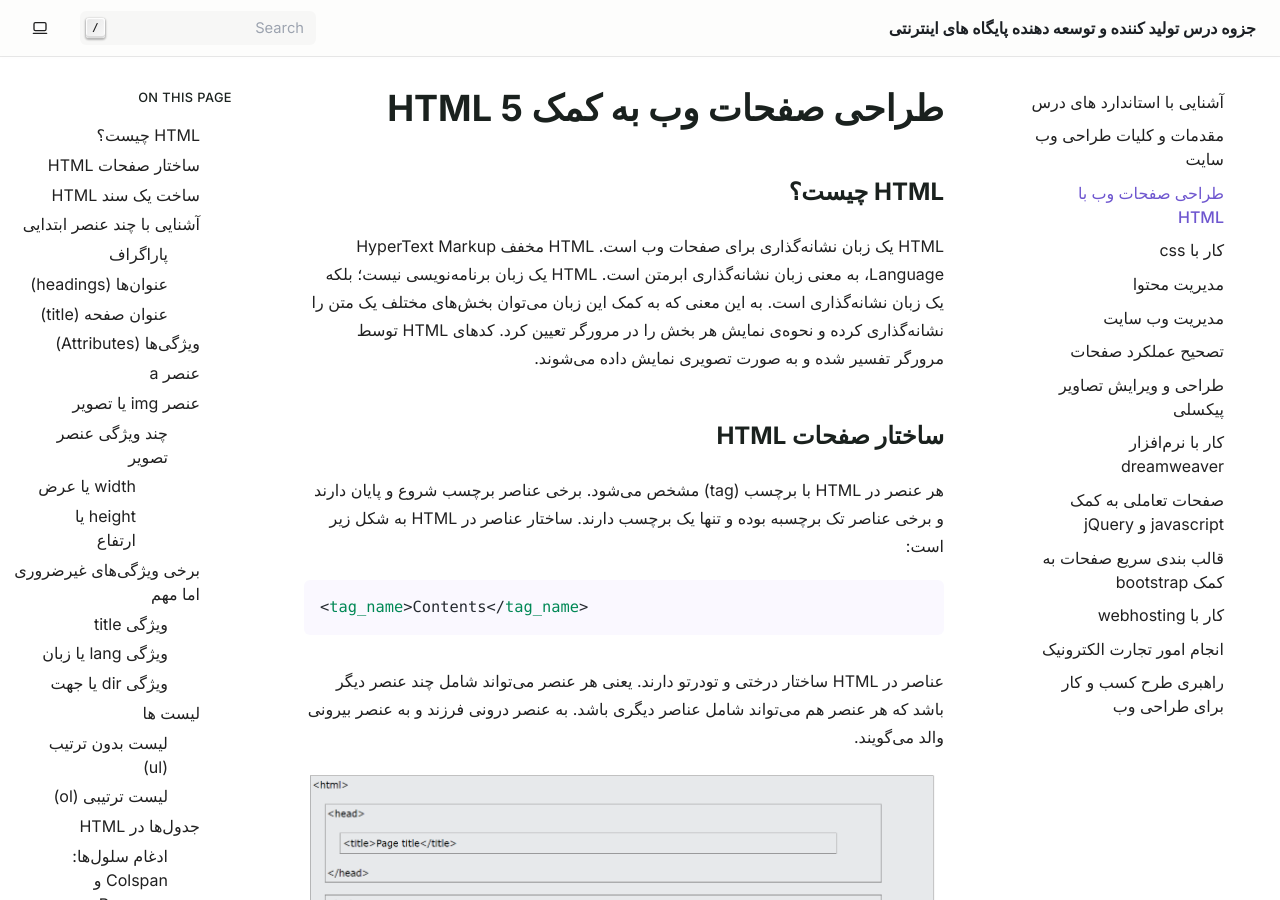
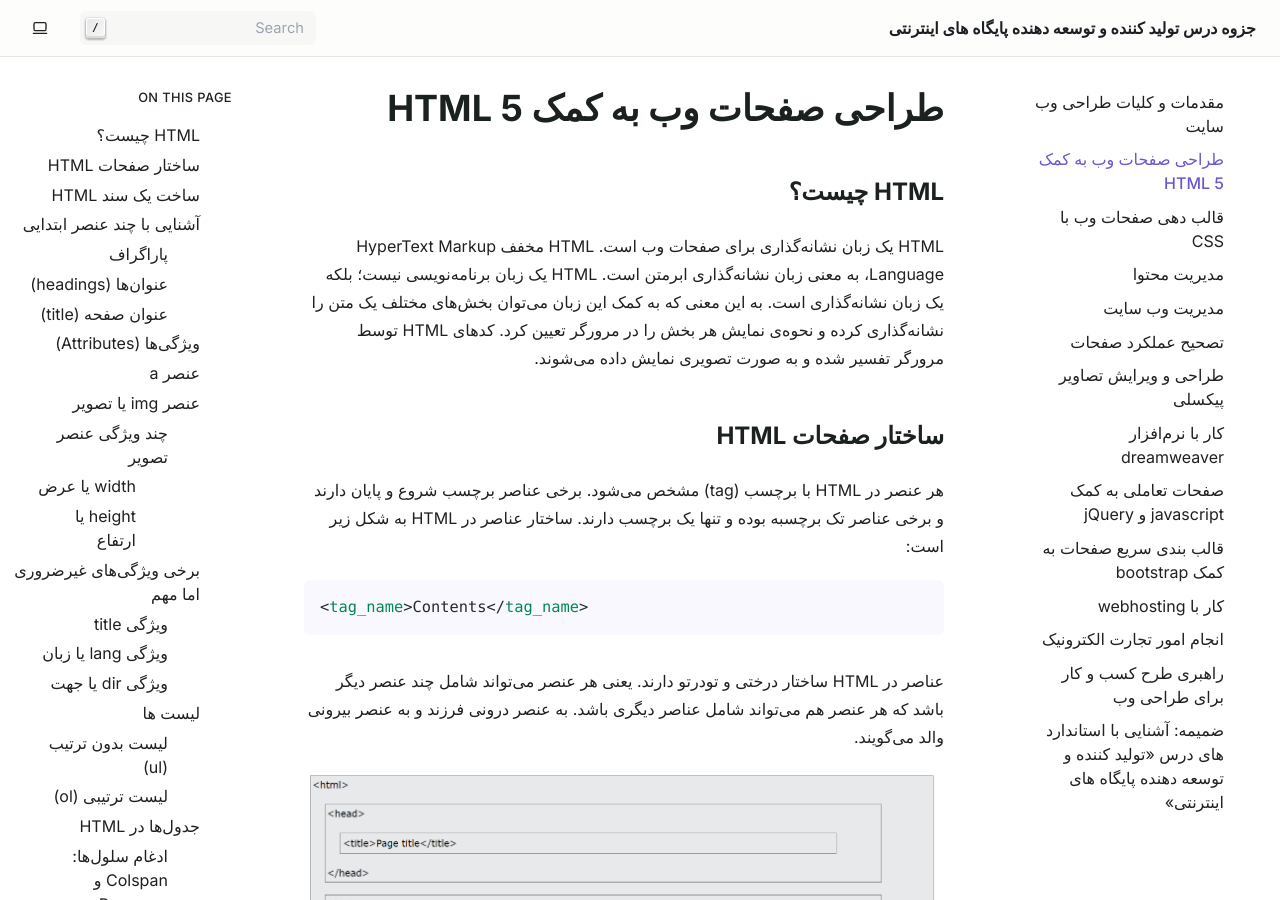
Before and after one commit to infinite41i/jozve11-KD-web, a Sphinx documentation site: the page built from docs/source/contents/b.html.rst, in a window 1280 px wide and 900 px high. Built offline with Sphinx 7.4.7, drawn with Linux system fonts in a browser that asks for light colours.

Commit message:
fix folders structure

```diff
--- a/docs/source/a.standards.rst
+++ /dev/null
@@ -1,2 +0,0 @@
-آشنایی با استاندارد های درس «تولید کننده و توسعه دهنده پایگاه های اینترنتی»
-===================================================================================
--- a/docs/source/c.html.rst
+++ b/docs/source/contents/b.html.rst
@@ -18,7 +18,7 @@ HTML یک زبان نشانه‌گذاری برای صفحات وب است. HTML
 
 عناصر در HTML ساختار درختی و تودرتو دارند. یعنی هر عنصر می‌تواند شامل چند عنصر دیگر باشد که هر عنصر هم می‌تواند شامل عناصر دیگری باشد. به عنصر درونی فرزند و به عنصر بیرونی والد می‌گویند.
 
-.. image:: ./images/html_hierarchy.png
+.. image:: /images/html_hierarchy.png
 
 فرمت فایل‌های صفحات وب .html است که برای ساخت این فایل‌ها از هر ویرایشگر متنی می‌توان استفاده کرد. ویرایشگرهای متنی ساده مثل Notepad ویندوز و ویرایشگرهای پیشرفته‌تر مانند Visual Studio Code.
 
@@ -63,7 +63,7 @@ HTML یک زبان نشانه‌گذاری برای صفحات وب است. HTML
 
 این عنصر که درون عنصر head نوشته می‌شود، عنوان پنجره‌ی مرورگر را تعیین می‌کند.
 
-.. image:: ./images/title-tag.jpg
+.. image:: /images/title-tag.jpg
 
 ویژگی‌ها (Attributes)
 -----------------------
@@ -121,7 +121,7 @@ height یا ارتفاع
 
 افزودن ویژگی title به هر عنصر، باعث می‌شود وقتی ماوس برای چند ثانیه روی آن عنصر بی حرکت بماند، توضیحات نوشته شده در این ویژگی به صورت یک متن کوچک در کنار نشانگر ماوس نمایش داده شود.
 
-.. image:: ./images/title-attribute.png
+.. image:: /images/title-attribute.png
 
 ویژگی lang یا زبان
 ^^^^^^^^^^^^^^^^^^^^^^^
--- /dev/null
+++ b/docs/source/contents/z.standards.rst
@@ -0,0 +1,2 @@
+ضمیمه: آشنایی با استاندارد های درس «تولید کننده و توسعه دهنده پایگاه های اینترنتی»
+===================================================================================
```
Also changed, not shown: docs/source/index.rst (+14 -14 lines), docs/source/contents/a.generals.rst (renamed from docs/source/b.generals.rst), docs/source/contents/c.css.rst (renamed from docs/source/d.css.rst), docs/source/contents/d.content-management.rst (renamed from docs/source/e.content-management.rst), docs/source/contents/e.website-management.rst (renamed from docs/source/f.website-management.rst), docs/source/contents/f.debugging.rst (renamed from docs/source/g.debugging.rst), docs/source/contents/g.photoshop.rst (renamed from docs/source/h.photoshop.rst), docs/source/contents/h.dreamweaver.rst (renamed from docs/source/i.dreamweaver.rst), docs/source/contents/i.JS-JQuery.rst (renamed from docs/source/j.JS-JQuery.rst), docs/source/contents/j.bootstrap.rst (renamed from docs/source/k.bootstrap.rst), docs/source/contents/k.webhosting.rst (renamed from docs/source/l.webhosting.rst), docs/source/contents/l.e-commerce.rst (renamed from docs/source/m.e-commerce.rst), docs/source/contents/m.business-plan.rst (renamed from docs/source/n.business-plan.rst).
